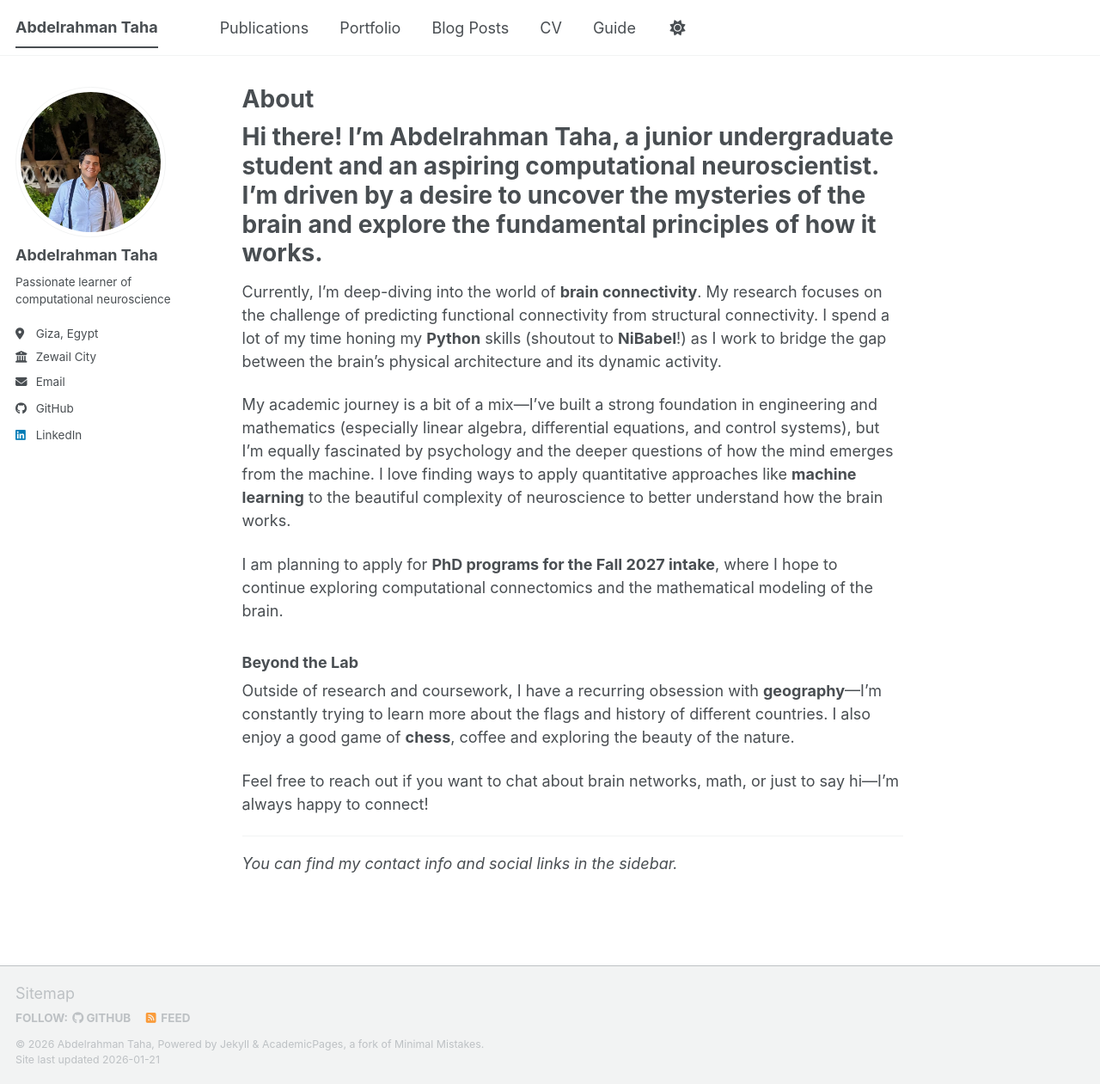
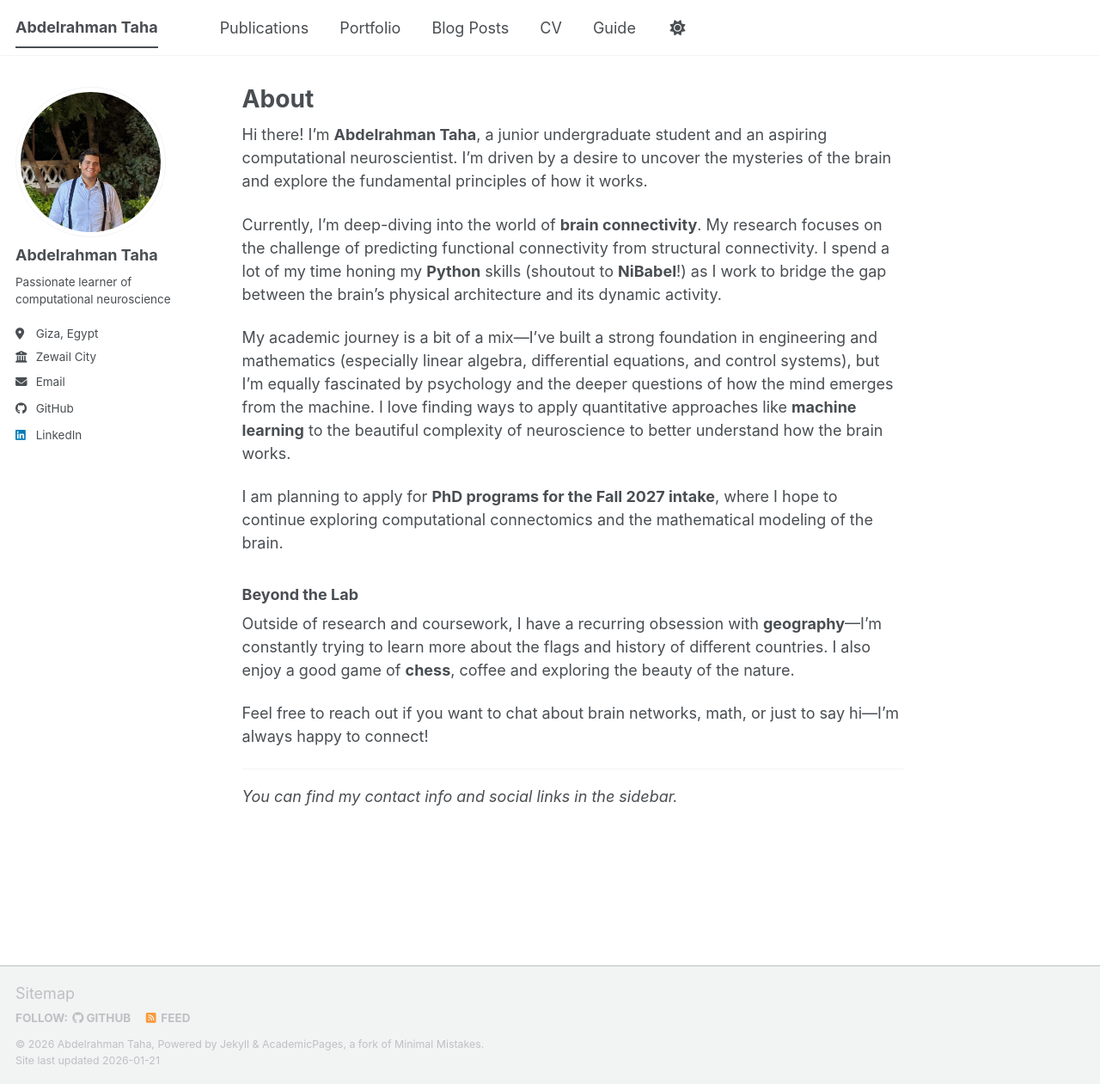
Before and after one commit to Hacker1one/hacker1one.github.io, a Jekyll site: the page built from _pages/about.md, in a window 1280 px wide and 1261 px high. Shown: the whole window at 86% size. Built offline with Jekyll 4.4.1, drawn with Linux system fonts in a browser that asks for light colours; a script bundle is joined from its source files by our own code; library files that are not in the unit come from our copies.

```diff
--- a/_pages/about.md
+++ b/_pages/about.md
@@ -7,7 +7,7 @@ redirect_from:
   - /about.html
 ---
 
-# Hi there! I’m **Abdelrahman Taha**, a junior undergraduate student and an aspiring computational neuroscientist. I’m driven by a desire to uncover the mysteries of the brain and explore the fundamental principles of how it works.
+Hi there! I’m **Abdelrahman Taha**, a junior undergraduate student and an aspiring computational neuroscientist. I’m driven by a desire to uncover the mysteries of the brain and explore the fundamental principles of how it works.
 
 
 
```
